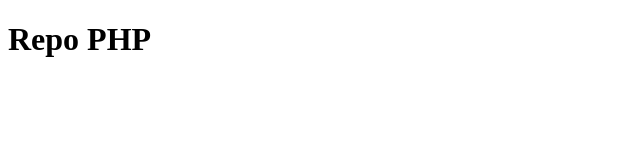
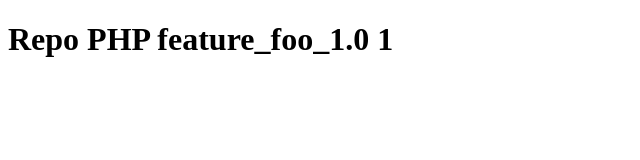
Before and after one commit to rapincx/adv_php_lesson_2, a plain HTML site: page index.html in a window 1280 px wide. Shown: the whole page, without its empty margins (0-640 px from the left). Drawn offline with Linux system fonts and the light colour scheme.

Commit message:
Repo PHP feature_foo_1.0 1 (cherry picked from commit 77f9202)

```diff
--- a/index.html
+++ b/index.html
@@ -8,6 +8,6 @@
 	<title>Repo PHP</title>
 </head>
 <body>
-	<h1>Repo PHP</h1>
+	<h1>Repo PHP feature_foo_1.0 1</h1>
 </body>
 </html>
```
